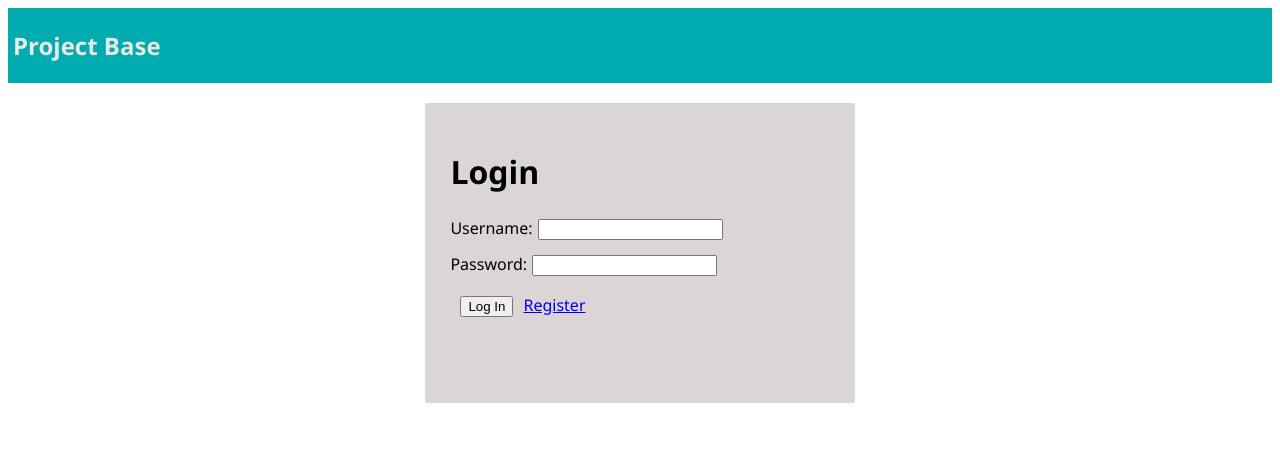
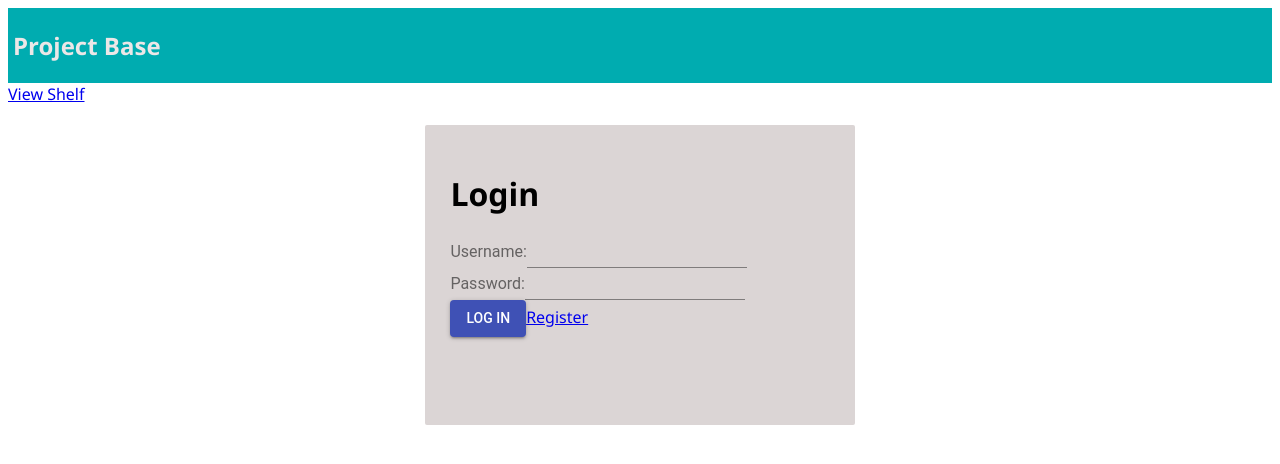
Before and after one commit to IsaacOverlander/shelf-group-project, a React (Create React App) app: page /#/home in a window 1280 px wide. Shown: the top 464 px of the page. Built offline with nearby package versions, Linux system fonts and the light colour scheme; no server answers.

Commit message:
added styling to login/register pages

```diff
--- a/src/App.js
+++ b/src/App.js
@@ -42,6 +42,7 @@ const App = () => (
           path="/view"
           component={ViewPage}
         />
+        <Route
           path="/count"
           component={CountPage} />
         {/* OTHERWISE (no path!) */}
--- a/src/components/LoginPage/LoginPage.js
+++ b/src/components/LoginPage/LoginPage.js
@@ -3,6 +3,9 @@ import { Link } from 'react-router-dom';
 import { connect } from 'react-redux';
 import { triggerLogin, formError, clearError } from '../../redux/actions/loginActions';
 import { USER_ACTIONS } from '../../redux/actions/userActions';
+import Button from '@material-ui/core/Button';
+import Input from '@material-ui/core/Input';
+import InputLabel from '@material-ui/core/InputLabel';
 
 
 const mapStateToProps = state => ({
@@ -65,36 +68,42 @@ class LoginPage extends Component {
     return (
       <div>
         {this.renderAlert()}
+        <Link to="/view">
+          View Shelf
+        </Link>
         <form onSubmit={this.login}>
           <h1>Login</h1>
           <div>
-            <label htmlFor="username">
+            <InputLabel htmlFor="username">
               Username:
-              <input
+              <Input
                 type="text"
                 name="username"
                 value={this.state.username}
                 onChange={this.handleInputChangeFor('username')}
               />
-            </label>
+            </InputLabel>
           </div>
           <div>
-            <label htmlFor="password">
+            <InputLabel htmlFor="password">
               Password:
-              <input
+              <Input
                 type="password"
                 name="password"
                 value={this.state.password}
                 onChange={this.handleInputChangeFor('password')}
               />
-            </label>
+            </InputLabel>
           </div>
           <div>
-            <input
+            <Button
+              variant="contained"
+              color="primary"
               type="submit"
               name="submit"
-              value="Log In"
-            />
+            >
+            Log In
+            </Button>
             <Link to="/register">Register</Link>
           </div>
         </form>
--- a/src/components/RegisterPage/RegisterPage.js
+++ b/src/components/RegisterPage/RegisterPage.js
@@ -1,6 +1,9 @@
 import React, { Component } from 'react';
 import { Link } from 'react-router-dom';
 import axios from 'axios';
+import Button from '@material-ui/core/Button';
+import Input from '@material-ui/core/Input';
+import InputLabel from '@material-ui/core/InputLabel';
 
 class RegisterPage extends Component {
   constructor(props) {
@@ -69,43 +72,44 @@ class RegisterPage extends Component {
     return (
       <div>
         <nav>
-        <li>
-          <Link to="/info">
+          <Link to="/view">
             View Shelf
           </Link>
-        </li>
         </nav>
         {this.renderAlert()}
         <form onSubmit={this.registerUser}>
           <h1>Register User</h1>
           <div>
-            <label htmlFor="username">
+            <InputLabel htmlFor="username">
               Username:
-              <input
+              <Input
                 type="text"
                 name="username"
                 value={this.state.username}
                 onChange={this.handleInputChangeFor('username')}
               />
-            </label>
+            </InputLabel>
           </div>
           <div>
-            <label htmlFor="password">
+            <InputLabel htmlFor="password">
               Password:
-              <input
+              <Input
                 type="password"
                 name="password"
                 value={this.state.password}
                 onChange={this.handleInputChangeFor('password')}
               />
-            </label>
+            </InputLabel>
           </div>
           <div>
-            <input
+            <Button
               type="submit"
               name="submit"
-              value="Register"
-            />
+              variant="contained"
+              color="primary"
+            >
+              Register
+            </Button>
             <Link to="/home">Cancel</Link>
           </div>
         </form>
```
